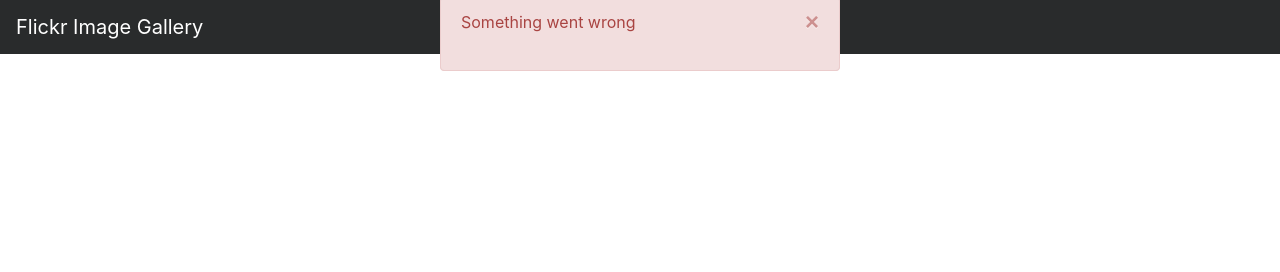
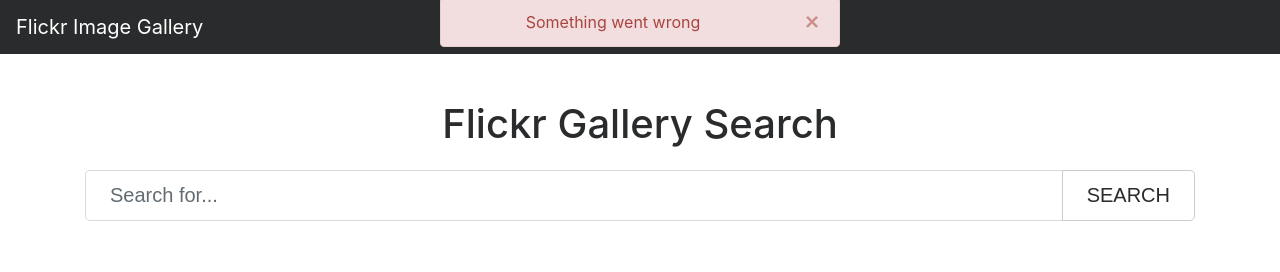
Before and after one commit to nicholas-davis/flickr-gallery-angular-bootstrap, a website: page app/index.html in a window 1280 px wide. Drawn offline with Linux system fonts and the light colour scheme; no server answers.

Commit message:
Added search field added close class overriding ui-bootstrap btn

```diff
--- a/app/assets/css/global.scss
+++ b/app/assets/css/global.scss
@@ -58,6 +58,10 @@
 /*alert*/
 .alert {
     z-index: 1000;
-    text-center: center;
-   @include absolute-center(400px, auto, -3px, 0, inherit, 0);
+    text-align: center;
+    @include absolute-center(400px, auto, -3px, 0, inherit, 0);
+
+    .close {
+        margin-bottom: -24px;
+    }
 }
--- a/app/scripts/components/gallery/gallery-controller.js
+++ b/app/scripts/components/gallery/gallery-controller.js
@@ -1,15 +1,15 @@
 //GalleryController
 galleryModule.controller('GalleryController', ['$scope', '$state', '$stateParams', 'GalleryService', 'AlertService',
     function ($scope, $state, $stateParams, GalleryService, AlertService) {
-        AlertService.alerts.add('danger', 'Something went wrong', 20000)
-        //
+
+        //Loading gallery
         $scope.isLoading = true;
         GalleryService.getGalleryConfig().then(function (response) {
             console.log(response)
             $scope.gallery = response.photos;
         }).catch(function () {
             //Display alert for user
-            AlertService.alerts.add('danger', 'Something went wrong', 20000)
+            AlertService.alerts.add('danger', 'Something went wrong', 20000);
         }).finally(function () {
             //Hide loader
             $scope.isLoading = false;
--- a/app/scripts/components/gallery/gallery-view.html
+++ b/app/scripts/components/gallery/gallery-view.html
@@ -4,11 +4,20 @@
     <a class="navbar-brand" href="#">Flickr Image Gallery</a>
 </nav>
 <main class="container" role="main">
+    <h1 class="mt-5 mb-4 text-center">Flickr Gallery Search</h1>
     <div class="row">
+        <div class="col-lg-12">
+            <div class="input-group input-group-lg mb-5">
+                <input type="text" class="form-control" placeholder="Search for...">
+                <span class="input-group-btn">
+                    <button class="btn btn-secondary text-uppercase" type="button">search</button>
+                </span>
+            </div>
+        </div>
         <div ng-if="isLoading">
             <h1 style="font-size:100px;">loading</h1>
         </div>
-        <div class="col-sm col-sm-3" ng-repeat="photo in gallery.photo"  ng-if="!isLoading">
+        <div class="col-sm col-sm-3" ng-repeat="photo in gallery.photo" ng-if="!isLoading">
 
             <img class="img-thumbnail" ng-src="http://farm{{photo.farm}}.static.flickr.com/{{photo.server}}/{{photo.id}}_{{photo.secret}}.jpg" alt="{{photo.id}}" role="img" />
             <h5>{{photo.title}}</h5>
```
Also changed, not shown: app/assets/css/global.css, app/assets/css/global.min.css.
